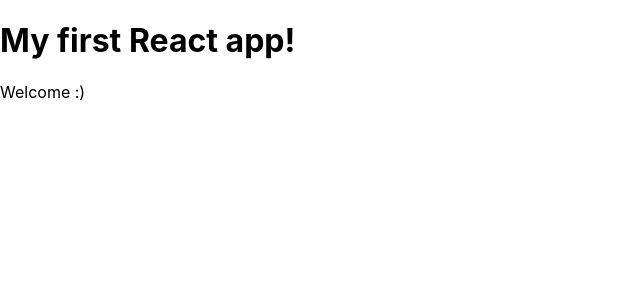
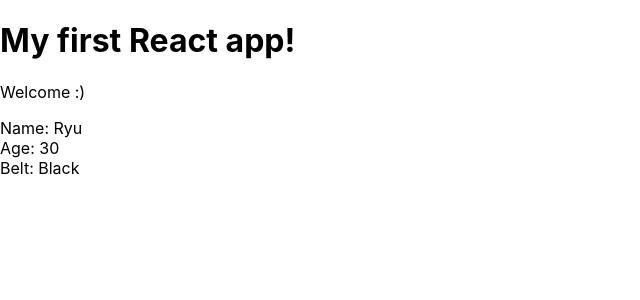
Before and after one commit to xboudsady/react-redux, a React (Create React App) app in the folder myapp/: page / in a window 1280 px wide. Shown: the top 300 px of the page, without its empty margins (0-640 px from the left). Built offline with nearby package versions, Linux system fonts and the light colour scheme.

Commit message:
Craeted our Ninjas component in myapp

```diff
--- a/myapp/src/App.js
+++ b/myapp/src/App.js
@@ -1,4 +1,5 @@
 import React, { Component } from 'react';
+import Ninjas from './Ninjas';
 
 
 class App extends Component {
@@ -7,6 +8,7 @@
         <div className="App">
             <h1>My first React app!</h1>
             <p>Welcome :)</p>
+            <Ninjas />
         </div>
     );
   }
--- /dev/null
+++ b/myapp/src/Ninjas.js
@@ -0,0 +1,15 @@
+import React, { Component } from 'react';
+
+class Ninjas extends Component {
+    render() {
+        return(
+            <div className="ninja">
+                <div>Name: Ryu</div>
+                <div>Age: 30</div>
+                <div>Belt: Black</div>
+            </div>
+        )
+    }
+}
+
+export default Ninjas;
```
